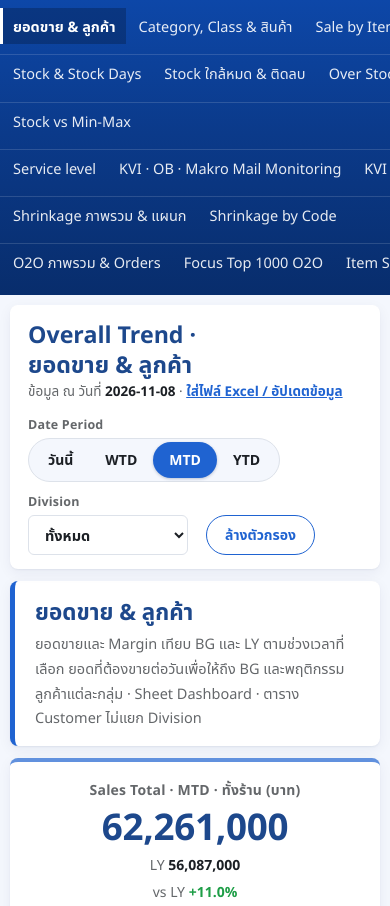
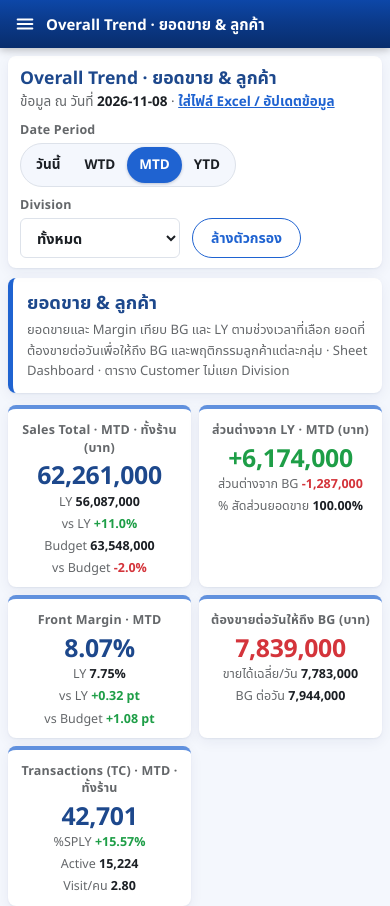
Before and after one commit to NextGenSalaya/Store-68-Daily-Dashboard, a plain HTML site: page index.html in a window 390 px wide. Shown: the top 906 px of the page. Drawn offline with nearby package versions, Linux system fonts and the light colour scheme; a web font is replaced by a local one.

Commit message:
Phone layout: menu bar, 2 cards per row, compact tables; hidden Date Period really hides

```diff
--- a/index.html
+++ b/index.html
@@ -100,6 +100,8 @@ body { padding: 0; }
 .b68-grp:hover { background: rgb(255 255 255 / .08); }
 .b68-menu { display: flex; flex-direction: column; }
 .b68-menu[hidden] { display: none; }
+/* anything the page hides stays hidden, whatever display its class sets */
+.b68 [hidden] { display: none !important; }
 .b68-menu button { padding: 10px 14px 10px 30px; color: rgb(255 255 255 / .9); }
 .b68-menu button:hover { background: rgb(255 255 255 / .08); color: #fff; }
 .b68-menu button[aria-current="true"] { background: var(--b-navy-2); color: #fff; font-weight: 700; }
@@ -257,21 +259,51 @@ body { padding: 0; }
 .b68-note { font-size: 13.5px; color: var(--b-muted); padding: 10px 18px 14px; }
 .b68-legend { font-size: 13.5px; }
 .b68-tip { font-size: 13.5px; line-height: 1.5; }
+.b68-mtoggle { display: none; }
+/* phone: the menu folds into one bar at the top; tapping it opens the full menu */
 @media (max-width: 760px) {
   .b68 { grid-template-columns: minmax(0, 1fr); border-radius: 0; }
-  .b68-side { padding: 8px 0; gap: 6px; }
-  .b68-brand, .b68-grp { display: none !important; }
-  .b68-menu, .b68-menu[hidden] { display: flex; flex-direction: row; overflow-x: auto; }
-  .b68-menu button { white-space: nowrap; padding: 8px 10px; width: auto; }
-  .b68-main { padding: 10px; }
-  .b68-top { position: static; }
+  .b68-side { position: sticky; top: 0; z-index: 20; padding: 0; gap: 0; box-shadow: 0 2px 8px rgb(0 0 0 / .25); }
+  .b68-brand { display: none; }
+  .b68-mtoggle { display: flex; align-items: center; gap: 10px; width: 100%; padding: 12px 14px; background: none; border: 0; color: #fff; font: inherit; font-size: 15px; font-weight: 600; text-align: left; cursor: pointer; }
+  .b68-mtoggle svg { width: 22px; height: 22px; flex: none; fill: none; stroke: currentColor; stroke-width: 2.2; stroke-linecap: round; }
+  .b68-mtoggle span { flex: 1; min-width: 0; overflow: hidden; text-overflow: ellipsis; white-space: nowrap; }
+  .b68-nav { display: none; position: static; max-height: calc(100dvh - 48px); overflow-y: auto; padding-bottom: 8px; }
+  .b68-side.open .b68-nav { display: flex; }
+  .b68-menu button { padding: 11px 14px 11px 28px; }
+  .b68-main { padding: 8px; gap: 10px; }
+  .b68-top { position: static; padding: 10px 12px; gap: 8px; }
+  .b68-title { font-size: 1.1rem; }
+  .b68-filters { gap: 8px 12px; }
+  .b68-intro { padding: 12px 14px; }
+  .b68-intro h2 { font-size: 1.15rem; }
+  .b68-intro p { font-size: 13px; line-height: 1.6; }
+  .b68-cards { grid-template-columns: repeat(2, minmax(0, 1fr)); gap: 8px; }
+  .b68-card { padding: 12px 10px 10px; gap: 4px; }
+  .b68-card:has(.v.txt) { grid-column: 1 / -1; }
+  .b68-card h3 { font-size: 12.5px; }
+  .b68-card .v { font-size: 1.55rem; }
+  .b68-card .s { font-size: 12.5px; line-height: 1.45; }
+  .b68-band { font-size: 14.5px; padding: 9px 12px; }
+  .b68-tools { padding: 10px 12px 4px; gap: 8px 10px; }
+  .b68-tools label.b68-f { flex: 1 1 9rem; }
+  .b68-tools .b68-select, .b68-tools .b68-search { width: 100%; }
+  .b68-seg { max-width: 100%; overflow-x: auto; }
+  .b68-seg button { padding: 7px 12px; font-size: 13.5px; white-space: nowrap; }
+  .b68-wrap { max-height: 70vh; }
+  .b68-t { font-size: 13px; }
+  .b68-t th { font-size: 12px; padding: 8px 9px; }
+  .b68-t td { padding: 7px 9px; }
+  .b68-t td.wrap { min-width: 10rem; }
+  .b68-note { padding: 8px 12px 10px; font-size: 12.5px; }
 }
 </style>
 
 <div class="b68">
   <aside class="b68-side">
     <div class="b68-brand">Store 68 Salaya<span>District 5</span></div>
-    <nav class="b68-nav" aria-label="Menu">
+    <button type="button" class="b68-mtoggle" aria-expanded="false" aria-controls="b68-nav"><svg viewBox="0 0 24 24" aria-hidden="true"><path d="M4 7h16M4 12h16M4 17h16"/></svg><span id="m-page">เมนู</span></button>
+    <nav class="b68-nav" id="b68-nav" aria-label="Menu">
       <div class="b68-group">
         <button type="button" class="b68-grp" aria-expanded="true" aria-controls="grp-sales">
           <span>Overall Trend</span>
@@ -1694,10 +1726,15 @@ body { padding: 0; }
     $('#topic-name').textContent = btn.closest('.b68-group').querySelector('.b68-grp span').textContent;
     // Date Period only matters on pages that read it (Shrinkage and O2O files are MTD only)
     $('#f-period-wrap').hidden = pages.every((pg) => /^t\d/.test(pg) || pg === 'shrink' || pg === 'o2o');
+    $('#m-page').textContent = `${$('#topic-name').textContent} · ${btn.textContent.trim()}`;
+    showMenu(false);
     if (push) dash.setLink(btn.id.slice(4));
     draw();
     if (scroll) root.scrollIntoView({ block: 'start' });
   }
+  // phone menu: one bar that opens the full menu
+  const showMenu = (open) => { $('.b68-side').classList.toggle('open', open); $('.b68-mtoggle').setAttribute('aria-expanded', String(open)); };
+  $('.b68-mtoggle').addEventListener('click', () => showMenu(!$('.b68-side').classList.contains('open')));
   $$('.b68-menu button').forEach((b) => b.addEventListener('click', () => goTo(b.id.slice(4), true)));
   $$('.b68-grp').forEach((g) => g.addEventListener('click', () => {
     const open = g.getAttribute('aria-expanded') !== 'true';
```
